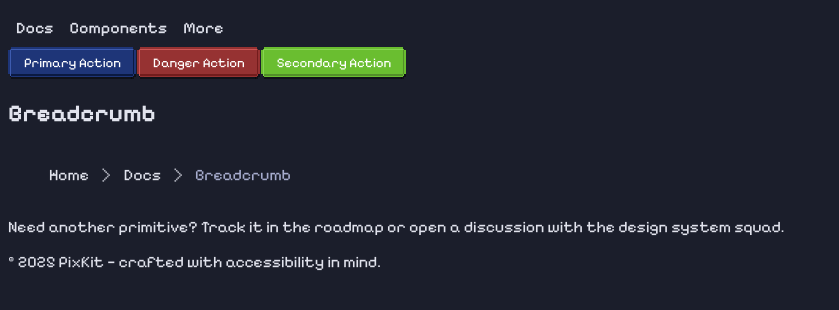
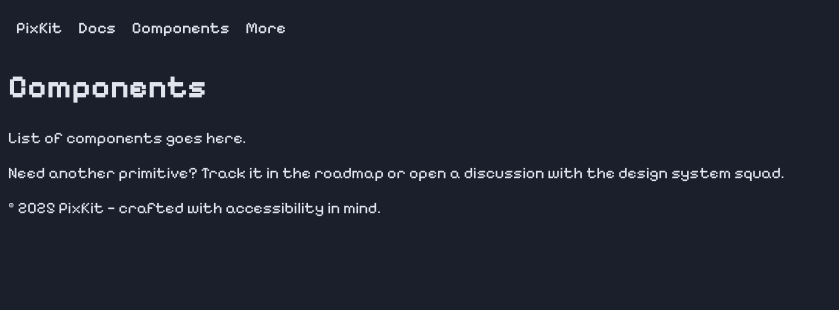
Before and after one commit to shayaqhmetov/pixkit, a React (Vite) app in the folder apps/web/: page /components in a window 1280 px wide. Shown: the top 310 px of the page, without its empty margins (0-839 px from the left). Built offline with nearby package versions, Linux system fonts and the light colour scheme.

Commit message:
Added: basic vite app stracture

```diff
--- a/apps/web/package.json
+++ b/apps/web/package.json
@@ -22,6 +22,7 @@
     "@types/react-dom": "^19.1.9",
     "react": "^19.1.1",
     "react-dom": "^19.1.1",
+    "react-router-dom": "^7.9.3",
     "vite": "^7.1.5"
   },
   "devDependencies": {
--- /dev/null
+++ b/apps/web/src/App.tsx
@@ -0,0 +1,21 @@
+import { createRoot } from 'react-dom/client';
+
+import '@pixkit/styles/index.css';
+import { Breadcrumb, BreadcrumbItem, BreadcrumbLink, BreadcrumbList, BreadcrumbSeparator, Button } from '@pixkit/react';
+
+import { Layout } from './components/Layout';
+
+import { Routes, Route } from 'react-router-dom';
+import ComponentsPage from './pages/components';
+// import DocsPage from './pages/docs';
+
+export default function App() {
+  return (
+    <Layout>
+      <Routes>
+        {/* <Route index path="/" element={<DocsPage />} /> */}
+        <Route path="/components" element={<ComponentsPage />} />
+      </Routes>
+    </Layout>
+  );
+}
--- a/apps/web/src/components/Layout.tsx
+++ b/apps/web/src/components/Layout.tsx
@@ -10,15 +10,15 @@
 } from '@pixkit/react';
 
 const topNavLinks = [
-    { href: '#documentation', label: 'Docs' },
-    { href: '#components', label: 'Components' },
+    { href: 'documentation', label: 'Docs' },
+    { href: 'components', label: 'Components' },
 ];
 
 const sidebarLinks = [
-    { href: '#getting-started', label: 'Getting Started' },
-    { href: '#theming', label: 'Theming' },
-    { href: '#accessibility', label: 'Accessibility' },
-    { href: '#roadmap', label: 'Roadmap' },
+    { href: 'getting-started', label: 'Getting Started' },
+    { href: 'theming', label: 'Theming' },
+    { href: 'accessibility', label: 'Accessibility' },
+    { href: 'roadmap', label: 'Roadmap' },
 ];
 
 export const Layout = ({ children }: PropsWithChildren) => (
@@ -28,6 +28,9 @@
                 <div>
                     <NavigationMenu>
                         <NavigationMenuList>
+                            <NavigationMenuItem>
+                                <NavigationMenuLink href="/">PixKit</NavigationMenuLink>
+                            </NavigationMenuItem>
                             {topNavLinks.map((link) => (
                                 <NavigationMenuItem key={link.href}>
                                     <NavigationMenuLink href={link.href}>
@@ -38,11 +41,13 @@
                             <NavigationMenuItem>
                                 <NavigationMenuTrigger>More</NavigationMenuTrigger>
                                 <NavigationMenuContent>
-                                    <NavigationMenuItem key="blog">
-                                        <NavigationMenuLink href="#blog">
-                                            Blog
-                                        </NavigationMenuLink>
-                                    </NavigationMenuItem>
+                                    <NavigationMenuList>
+                                        <NavigationMenuItem key="blog">
+                                            <NavigationMenuLink href="#blog">
+                                                Blog
+                                            </NavigationMenuLink>
+                                        </NavigationMenuItem>
+                                    </NavigationMenuList>
                                 </NavigationMenuContent>
                             </NavigationMenuItem>
                         </NavigationMenuList>
--- a/apps/web/src/main.tsx
+++ b/apps/web/src/main.tsx
@@ -1,40 +1,10 @@
 import { createRoot } from 'react-dom/client';
+import { BrowserRouter } from 'react-router-dom';
+import App from './App';
 
-import '@pixkit/styles/index.css';
-import { Breadcrumb, BreadcrumbItem, BreadcrumbLink, BreadcrumbList, BreadcrumbSeparator, Button } from '@pixkit/react';
 
-import { Layout } from './components/Layout';
-
-function App() {
-    return (
-        <Layout>
-            <section>
-                <div>
-                    <Button variant="primary">Primary Action</Button>
-                    <Button variant="danger">Danger Action</Button>
-                    <Button variant="default">Secondary Action</Button>
-                </div>
-                <section>
-                    <h2>Breadcrumb</h2>
-                    <Breadcrumb>
-                        <BreadcrumbList>
-                            <BreadcrumbItem>
-                                <BreadcrumbLink href="/">Home</BreadcrumbLink>
-                            </BreadcrumbItem>
-                            <BreadcrumbSeparator />
-                            <BreadcrumbItem>
-                                <BreadcrumbLink href="/docs">Docs</BreadcrumbLink>
-                            </BreadcrumbItem>
-                            <BreadcrumbSeparator />
-                            <BreadcrumbItem>
-                                <BreadcrumbLink isCurrent>Breadcrumb</BreadcrumbLink>
-                            </BreadcrumbItem>
-                        </BreadcrumbList>
-                    </Breadcrumb>
-                </section>
-            </section>
-        </Layout>
-    );
-}
-
-createRoot(document.getElementById('root')!).render(<App />);
+createRoot(document.getElementById('root')!).render(
+  <BrowserRouter basename={import.meta.env.BASE_URL.replace(/^\/|\/$/g, "")}>
+    <App />
+  </BrowserRouter>
+);
--- /dev/null
+++ b/apps/web/src/pages/components.tsx
@@ -0,0 +1,8 @@
+export default function ComponentsPage() {
+  return (
+    <div>
+      <h1>Components</h1>
+      <p>List of components goes here.</p>
+    </div>
+  );
+}
```
Also changed, not shown: packages/react/src/components/Sidebar.tsx (added, +21 -0 lines).
